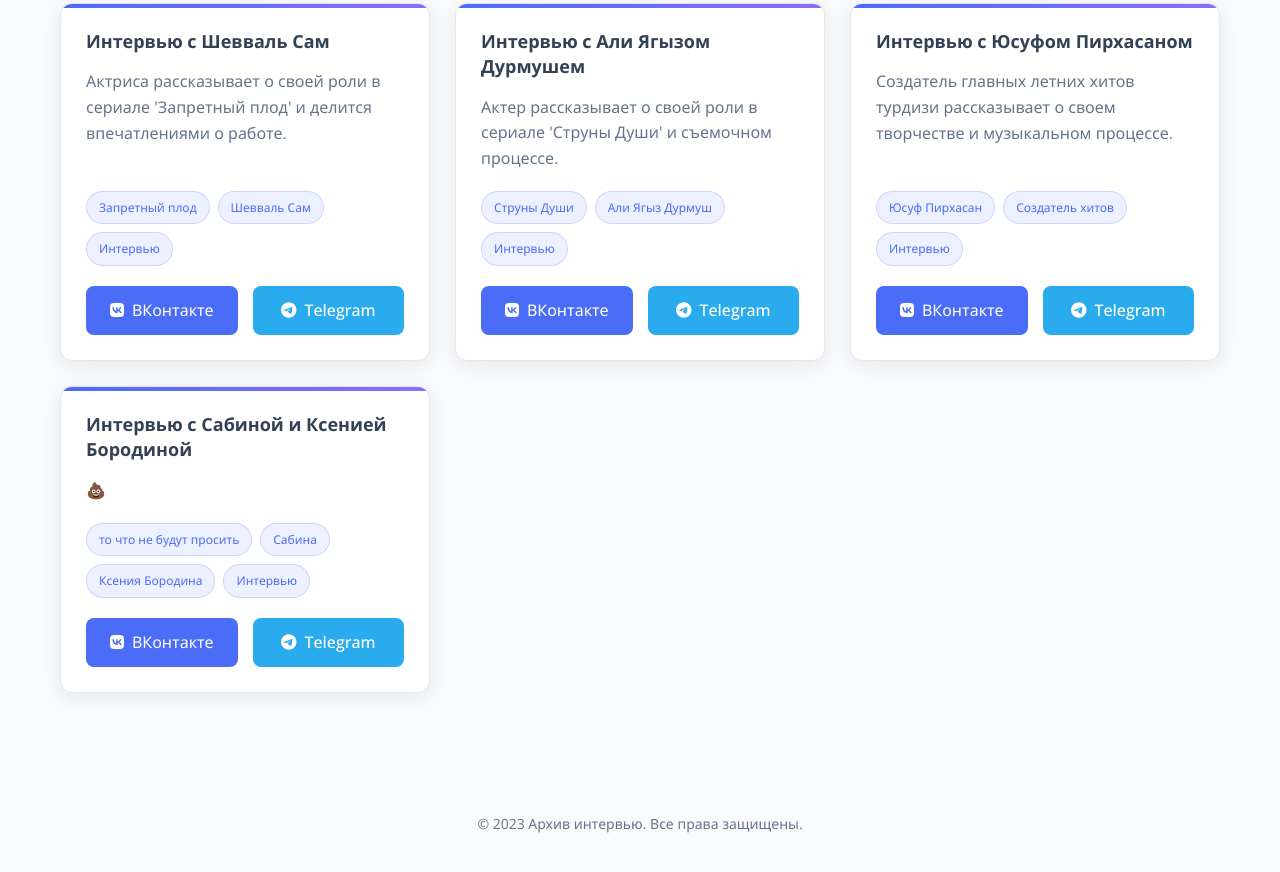
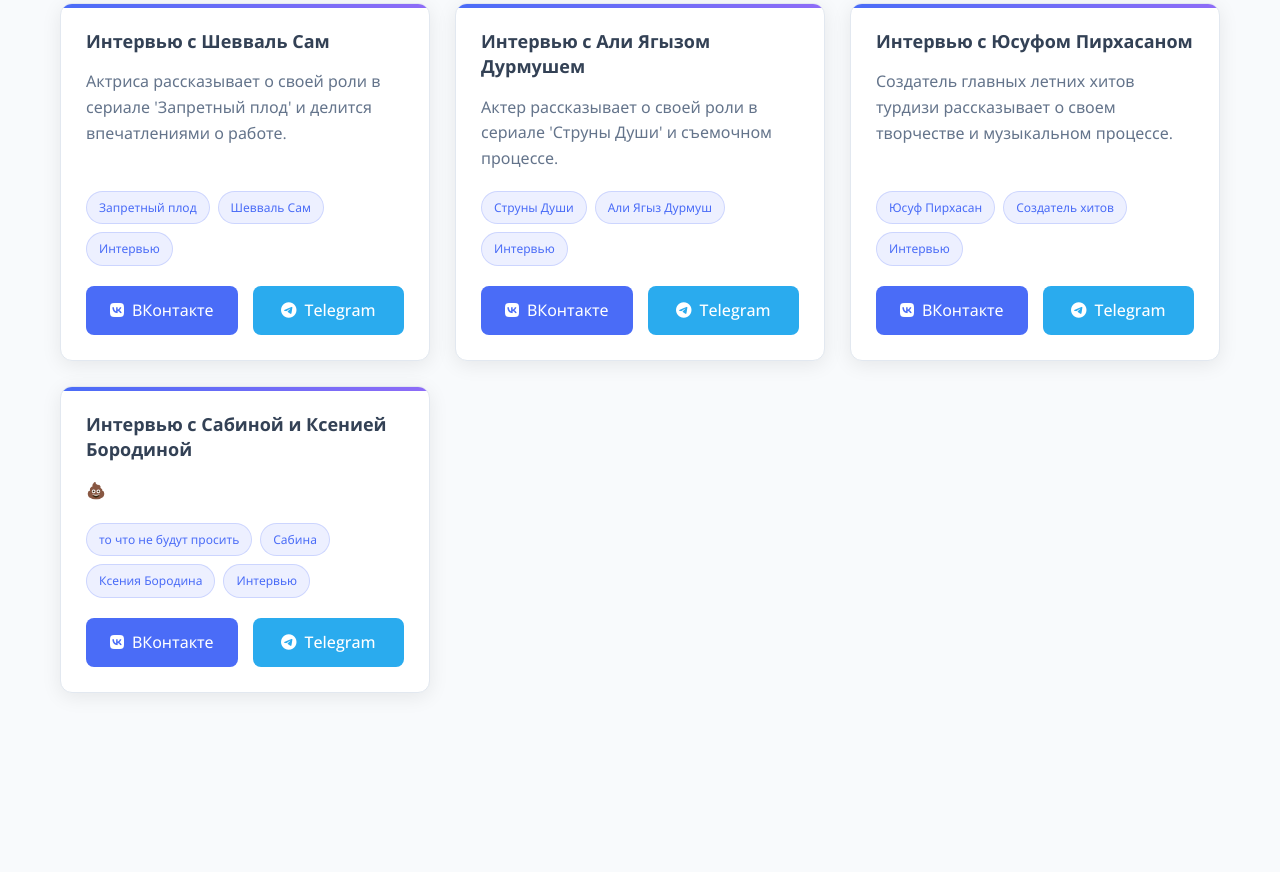
Before and after one commit to kotikilove/kotikilove.github.io, a plain HTML site: page index.html in a window 1280 px wide. Shown: the part 3735-4607 px from the top of the page. Drawn offline with nearby package versions, Linux system fonts and the light colour scheme.

Commit message:
Update index.html

```diff
--- a/index.html
+++ b/index.html
@@ -62,7 +62,7 @@
 
     <footer>
         <div class="container">
-            <p>© 2023 Архив интервью. Все права защищены.</p>
+            <p> </p>
         </div>
     </footer>
 
```
